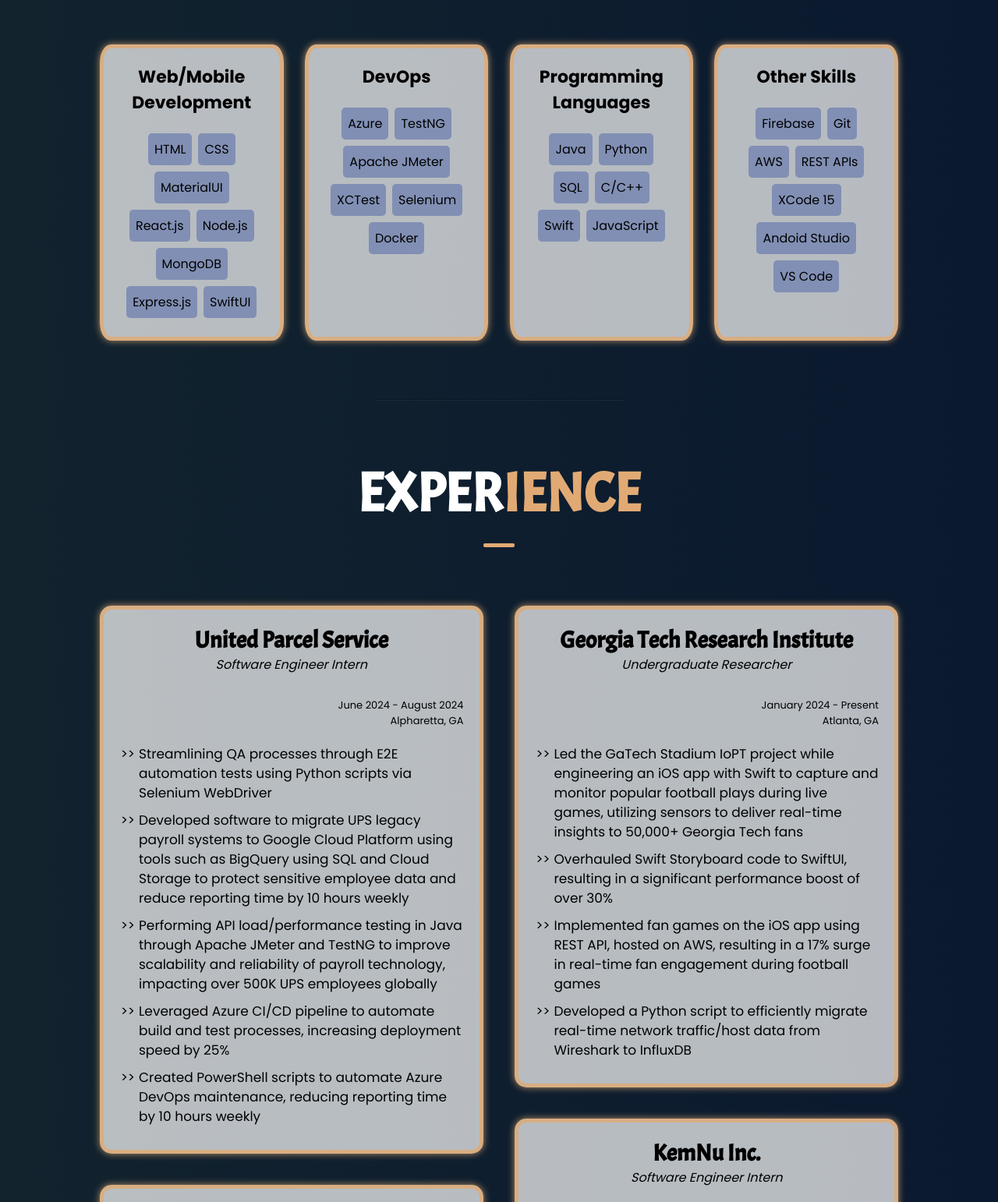
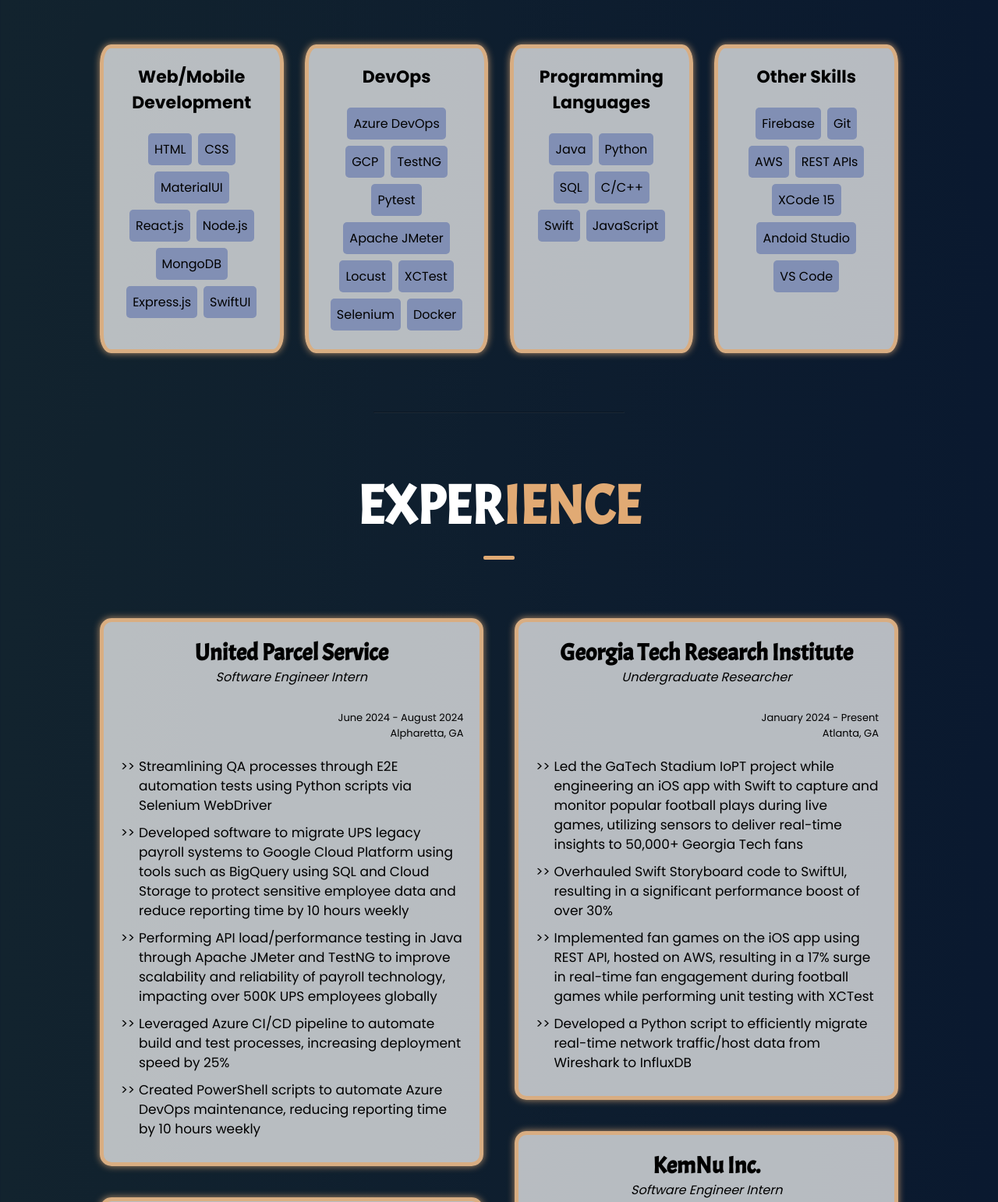
Before and after one commit to RudraAmin28/RudraAmin28.github.io, a plain HTML site: page index.html in a window 1280 px wide. Shown: the part 1940-3482 px from the top of the page at 78% size. Drawn offline with Linux system fonts and the light colour scheme.

Commit message:
Update index.html

```diff
--- a/index.html
+++ b/index.html
@@ -97,9 +97,12 @@
                 <h3>DevOps</h3>
                 <div class="skills">
                     <div class="skillsflex">
-                        <span>Azure</span>
+                        <span>Azure DevOps</span>
+                        <span>GCP</span>
                         <span>TestNG</span>
+                        <span>Pytest</span>
                         <span>Apache JMeter</span>
+                        <span>Locust</span>
                         <span>XCTest</span>
                         <span>Selenium</span>
                         <span>Docker</span>
@@ -189,7 +192,7 @@
                     <ul class="job-description">
                         <li>Led the GaTech Stadium IoPT project while engineering an iOS app with Swift to capture and monitor popular football plays during live games, utilizing sensors to deliver real-time insights to 50,000+ Georgia Tech fans</li>
                         <li>Overhauled Swift Storyboard code to SwiftUI, resulting in a significant performance boost of over 30%</li>
-                        <li>Implemented fan games on the iOS app using REST API, hosted on AWS, resulting in a 17% surge in real-time fan engagement during football games</li>
+                        <li>Implemented fan games on the iOS app using REST API, hosted on AWS, resulting in a 17% surge in real-time fan engagement during football games while performing unit testing with XCTest</li>
                         <li>Developed a Python script to efficiently migrate real-time network traffic/host data from Wireshark to InfluxDB</li>
                     </ul>
                 </div>
@@ -208,6 +211,7 @@
                         <li>Built the admin dashboard on the KemNu Rewards app using JavaScript (React.js), HTML5, and CSS</li>
                         <li>Constructed a MySQL database, hosted on AWS RDS for storing user information and used AWS S3 for media file storage, improving data query performance by 21% while reducing costs by 13%</li>
                         <li>Integrated backend services with UI, enabling users to redeem deals and boosting KemNu Wallet activity by 28%</li>
+                        <li>Utilized Postman for rigorous API testing, increasing code coverage by 30% and improving user experience</li>
                     </ul>
                 </div>
             </div>
```
